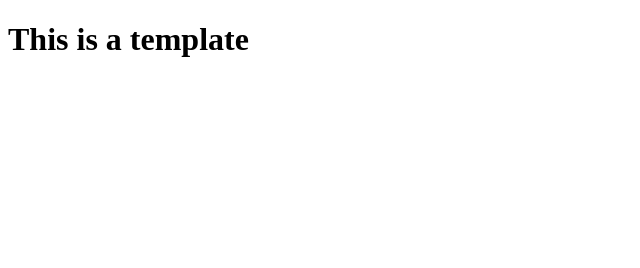
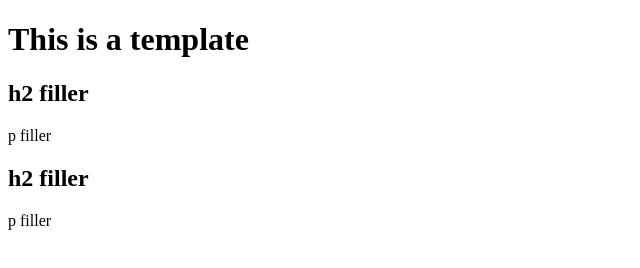
Before and after one commit to Alberto-garcia1/Alberto-garcia1.github.io, a plain HTML site: page template.html in a window 1280 px wide. Shown: the whole page, without its empty margins (0-640 px from the left). Drawn offline with Linux system fonts and the light colour scheme.

Commit message:
Project 5 Complete

```diff
--- a/template.html
+++ b/template.html
@@ -1,14 +1,14 @@
 <!DOCTYPE html>
 <html lang="en">
   <head>
-    <meta charset="UTF-8" />
+    <meta charset="UTF-8" >
     <title>Template</title>
   </head>
   <body>
     <h1>This is a template</h1>
-    <h2></h2>
-    <p></p>
-    <h2></h2>
-    <p></p>
+    <h2>h2 filler</h2>
+    <p>p filler</p>
+    <h2>h2 filler</h2>
+    <p>p filler</p>
   </body>
 </html>
```
Also changed, not shown: amuse.html (+1 -1 lines), index.html (+1 -1 lines), inspire.html (+2 -1 lines), profile.html (+1 -1 lines), test.html (+2 -2 lines), images/UncLogo.png (renamed from UncLogo.png).
